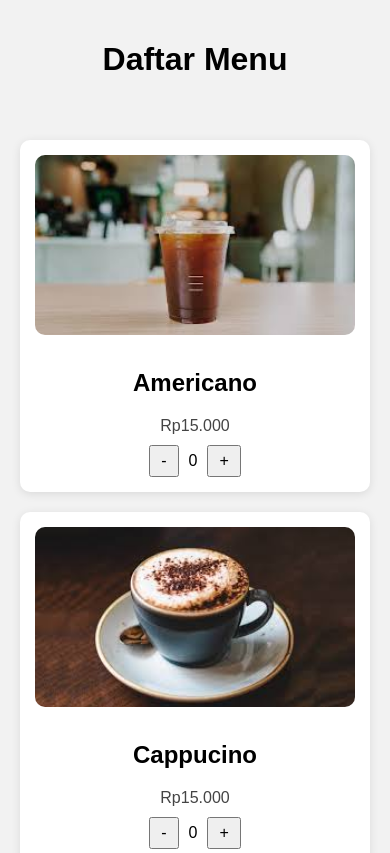
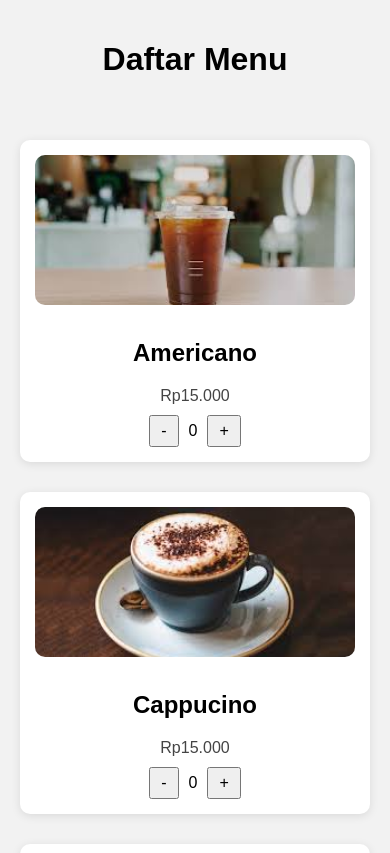
Before and after one commit to sailorr-ui/WebsiteCoffeshop, a plain HTML site: page index.html in a window 390 px wide. Shown: the top 853 px of the page. Drawn offline with Linux system fonts and the light colour scheme.

Commit message:
Update style.css

```diff
--- a/style.css
+++ b/style.css
@@ -12,7 +12,7 @@ h1 {
 
 .produk-container {
   display: grid;
-  grid-template-columns: repeat(auto-fit, minmax(220px, 1fr));
+  grid-template-columns: repeat(3, 1fr);
   gap: 20px;
   padding: 20px;
   max-width: 1200px;
@@ -70,3 +70,21 @@ h1 {
 #checkout-button:hover {
   background-color: #555;
 }
+@media (max-width: 768px) {
+  .produk-container {
+    grid-template-columns: repeat(2, 1fr);
+  }
+}
+
+@media (max-width: 480px) {
+  .produk-container {
+    grid-template-columns: 1fr;
+  }
+.produk {
+  margin-bottom: 10px;
+}
+@media (max-width: 480px) {
+  .produk img {
+    height: 150px;
+  }
+}
```
